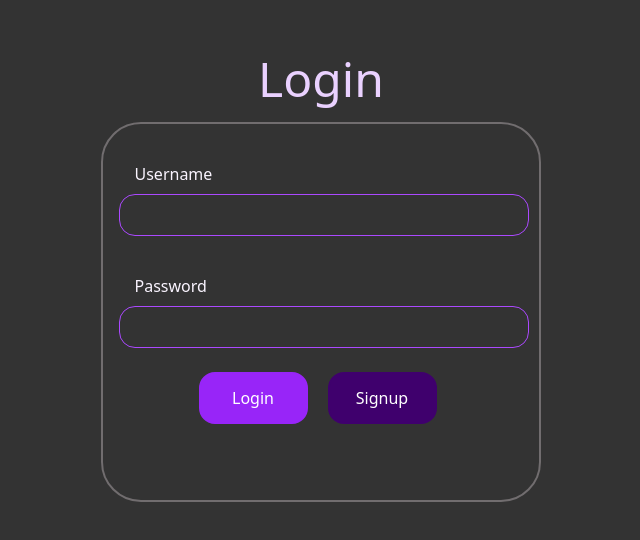
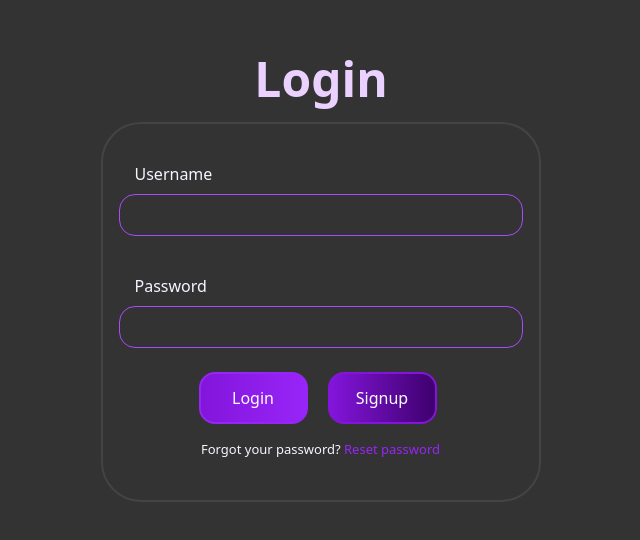
Before and after one commit to Im2rnado/within, a React (Create React App) app in the folder client/client/: page / in a window 1280 px wide. Shown: the part 124-664 px from the top of the page, without its empty margins (319-959 px from the left). Built offline with nearby package versions, Linux system fonts and the light colour scheme.

Commit message:
add reset password part, zabat kam haga css w error message

```diff
--- a/client/client/src/components/login.js
+++ b/client/client/src/components/login.js
@@ -18,7 +18,7 @@ export default function Login({ toggleView }) {
             if (res.data.success) {
                 console.log(res.data.message);
             } else {
-                setErrorMessage("Wrong password or username.");
+                setErrorMessage(res.data.message);
             }
         } catch (error) {
             // Display fallback error message
@@ -76,6 +76,13 @@ export default function Login({ toggleView }) {
                     >
                         Signup
                     </Button>
+
+                    {/* Forgot password */}
+                    {
+                        <div className="forgot-pass">
+                            <p>Forgot your password? <a className="reset-click" href="/reset">Reset password</a></p>
+                        </div>
+                    }
                 </Form>
             </div>
         </>
--- a/client/client/src/index.css
+++ b/client/client/src/index.css
@@ -14,7 +14,7 @@ body {
 
 .login-container {
   background-color: #333333;
-  border: 2px #716D6F solid;
+  border: 2px #444444 solid;
   padding-right: 16px;
   padding-left: 16px;
   border-radius: 40px;
@@ -31,14 +31,15 @@ body {
 .login-container-h2 {
   color: #EAD1FF;
   /* Light purple for text */
-  font-size: 48px;
+  font-size: xxx-large;
+  font-weight: bolder;
   margin-bottom: 14px;
 }
 
 .login-form .form-label {
   color: #FAF4FF;
   margin-bottom: 8px;
-  margin-top:38px ;
+  margin-top: 38px;
   margin-left: 16px;
 }
 
@@ -49,17 +50,17 @@ body {
   border-radius: 16px;
   font-size: 16px;
   height: 42px;
-  width: 410px;
-  color: #FAF4FF, !important;
+  color: #FAF4FF !important;
 }
 
 .login-form .form-control:focus {
   border-color: #8315DB;
   box-shadow: none;
+  color: #AB49FF !important;
 }
 
 .login-button {
-  background: linear-gradient(to right, #9825F8, #9825F8);
+  background: linear-gradient(to right, #8315DB, #9825F8);
   border: 2px solid #9825F8 !important;
   color: #FAF4FF;
   margin-top: 24px;
@@ -76,8 +77,8 @@ body {
 }
 
 .signup-button {
-  background: linear-gradient(to right, #3F006D, #3F006D);
-  border: 2px solid #3F006D !important;
+  background: linear-gradient(to right, #8315DB, #3F006D);
+  border: 2px solid #8315DB !important;
   color: #9825F8, !important;
   margin-top: 24px;
   margin-left: 20px;
@@ -102,3 +103,19 @@ body {
   margin-right: 16px;
   padding-left: 16px;
 }
+
+.forgot-pass {
+  color: #FAF4FF;
+  font-size: small;
+  margin-top: 4%;
+  text-align: center;
+}
+
+.reset-click {
+  color: #9825F8;
+  text-decoration: none;
+}
+
+.reset-click:hover {
+  color: #8315DB;
+}
```
Also changed, not shown: 1 other file (tests, documents, lock files or other folders).
